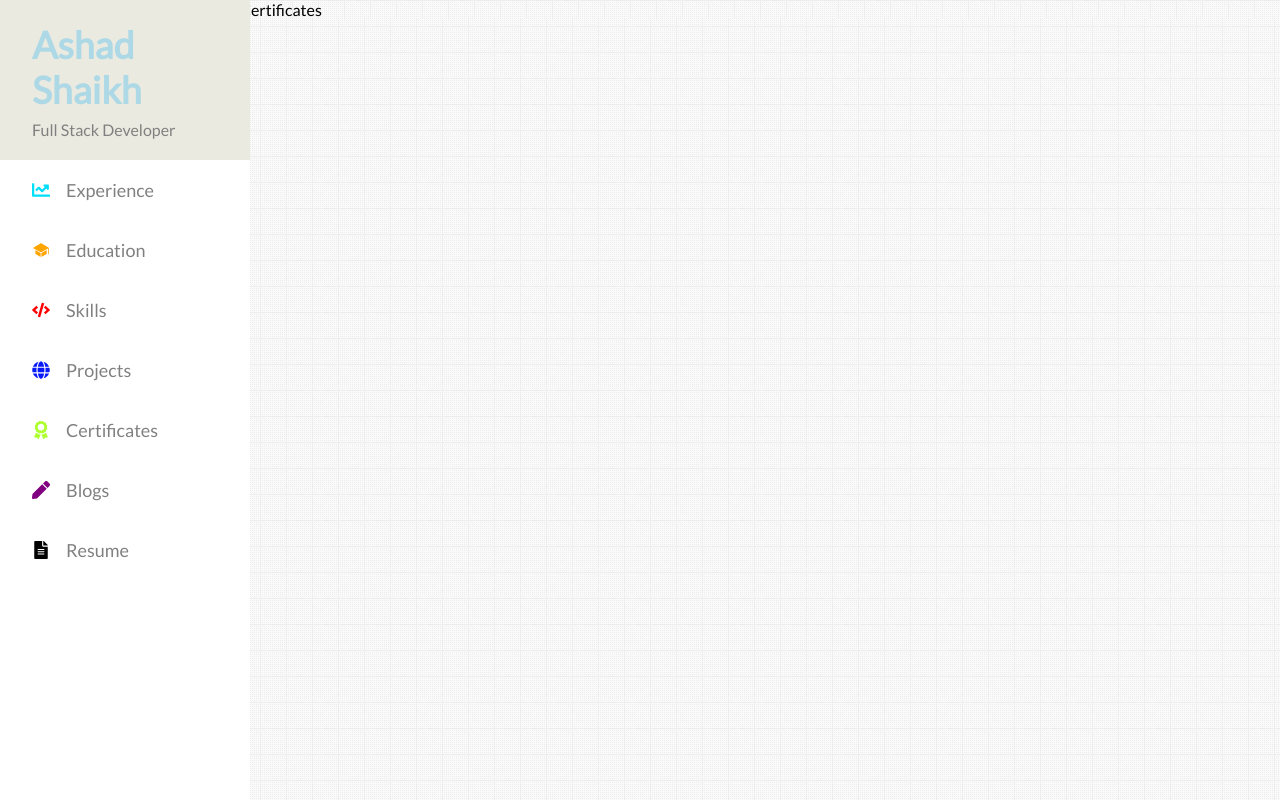
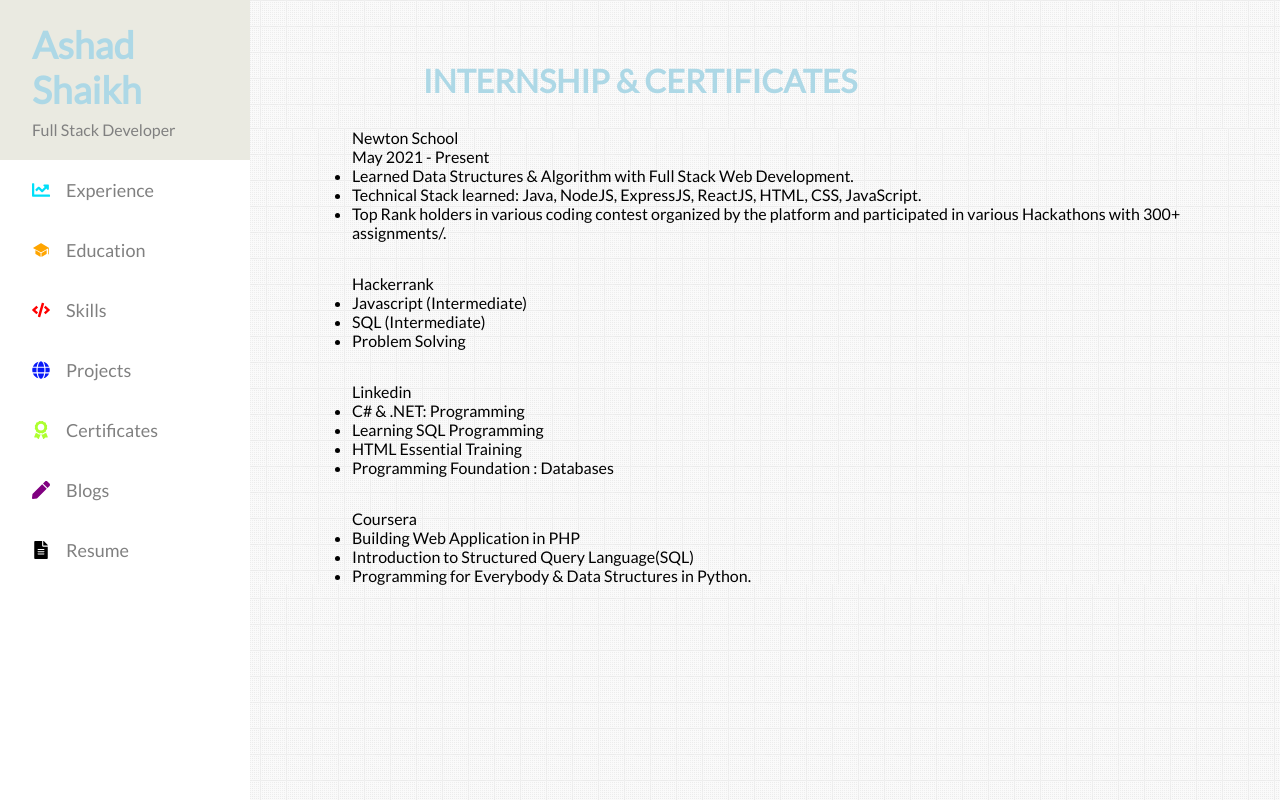
Before and after one commit to shaikhashad35/portfolio, a React (Create React App) app: page /certificates in a window 1280 px wide. Built offline with nearby package versions, Linux system fonts and the light colour scheme; the HTML template or start-up script is replaced by a standard one.

Commit message:
Certic=ficate component with GIt deploy setup

```diff
--- a/src/App.js
+++ b/src/App.js
@@ -15,7 +15,7 @@ function App() {
         <Navbar />
         <Switch>
           <Route path="/" exact component={About} />
-          <Route path="/about" exact component={About} />
+          <Route path="/about" component={About} />
           <Route path="/experience" component={Experience} />
           <Route path="/education" component={Education} />
           <Route path="/skills" component={Skills} />
--- a/src/components/About/style.css
+++ b/src/components/About/style.css
@@ -16,6 +16,9 @@
 .linkedin > svg {
   color: #00dff9 !important;
 }
+.github > svg {
+  color: black !important;
+}
 .iconProfile {
   font-size: 4rem;
 }
--- a/src/components/Blogs/index.js
+++ b/src/components/Blogs/index.js
@@ -8,6 +8,7 @@ import blog1img from "../../image/blog1.JPG";
 import blog2img from "../../image/blog2.JPG";
 import blog3img from "../../image/blog3.JPG";
 import blog4img from "../../image/blog4.JPG";
+import { Link } from "react-router-dom";
 
 export default function Blogs() {
   return (
@@ -15,26 +16,58 @@ export default function Blogs() {
       <div className="headName"> BLOGS </div>
       <div className="blogs">
         <Container>
-          <Row xs={1} md={2} className="g-4">
+          <Row xs={1} md={2} className="g-4 bloglist">
             <Col>
+              <Link
+                to={{
+                  pathname:
+                    "https://medium.com/@shaikhashad35/memory-caching-for-better-performance-d7c1c607e2c2",
+                }}
+                target="_blank"
+              >
                 <Card className="blogsDetails">
                   <Card.Img variant="top" src={blog1img} className="blogsImg" />
                 </Card>
+              </Link>
             </Col>
             <Col>
+              <Link
+                to={{
+                  pathname:
+                    "https://medium.com/@shaikhashad35/logging-and-log-maintenance-4676e14ec7c0",
+                }}
+                target="_blank"
+              >
                 <Card className="blogsDetails">
                   <Card.Img variant="top" src={blog2img} className="blogsImg" />
                 </Card>
+              </Link>
             </Col>
             <Col>
+              <Link
+                to={{
+                  pathname:
+                    "https://medium.com/@shaikhashad35/microservices-architecture-in-a-nutshell-4d3079f06adc",
+                }}
+                target="_blank"
+              >
                 <Card className="blogsDetails">
                   <Card.Img variant="top" src={blog3img} className="blogsImg" />
                 </Card>
+              </Link>
             </Col>
             <Col>
+              <Link
+                to={{
+                  pathname:
+                    "https://medium.com/@shaikhashad35/continuous-deployment-of-website-using-netlify-and-github-8ab5aeced21d",
+                }}
+                target="_blank"
+              >
                 <Card className="blogsDetails">
                   <Card.Img variant="top" src={blog4img} className="blogsImg" />
                 </Card>
+              </Link>
             </Col>
           </Row>
         </Container>
--- a/src/components/Certificates/index.js
+++ b/src/components/Certificates/index.js
@@ -1,5 +1,85 @@
 import React from "react";
+import "../Experience/style.css";
+import Card from "react-bootstrap/Card";
 
 export default function Certificates() {
-  return <div className="mainContent"> Certificates</div>;
+  const certificate = {
+    ns: [
+      `Learned Data Structures & Algorithm with Full Stack Web Development.`,
+      `Technical Stack learned: Java, NodeJS, ExpressJS, ReactJS, HTML, CSS, JavaScript. `,
+      `Top Rank holders in various coding contest organized by the platform and participated in various Hackathons with 300+ assignments/.`,
+    ],
+    hc: [`Javascript (Intermediate)`, `SQL (Intermediate)`, `Problem Solving`],
+    linkedin: [
+      `C# & .NET: Programming`,
+      `Learning SQL Programming`,
+      ` HTML Essential Training`,
+      `Programming Foundation : Databases`,
+    ],
+    coursera: [
+      `Building Web Application in PHP`,
+      `Introduction to Structured Query Language(SQL)`,
+      `Programming for Everybody & Data Structures in Python.`,
+    ],
+  };
+
+  return (
+    <div className="mainContent">
+      <div className="headName"> INTERNSHIP &amp; CERTIFICATES </div>
+      <div className="experiences">
+        <Card>
+          <Card.Body>
+            <Card.Title>Newton School</Card.Title>
+            <Card.Text>May 2021 - Present</Card.Text>
+            <Card.Text>
+              <ul>
+                {certificate.ns.map((desc) => {
+                  return <li>{desc}</li>;
+                })}
+              </ul>
+            </Card.Text>
+          </Card.Body>
+        </Card>
+        <Card>
+          <Card.Body>
+            <Card.Title>Hackerrank</Card.Title>
+
+            <Card.Text>
+              <ul>
+                {certificate.hc.map((desc) => {
+                  return <li>{desc}</li>;
+                })}
+              </ul>
+            </Card.Text>
+          </Card.Body>
+        </Card>
+        <Card>
+          <Card.Body>
+            <Card.Title> Linkedin</Card.Title>
+
+            <Card.Text>
+              <ul>
+                {certificate.linkedin.map((desc) => {
+                  return <li>{desc}</li>;
+                })}
+              </ul>
+            </Card.Text>
+          </Card.Body>
+        </Card>
+        <Card>
+          <Card.Body>
+            <Card.Title>Coursera</Card.Title>
+
+            <Card.Text>
+              <ul>
+                {certificate.coursera.map((desc) => {
+                  return <li>{desc}</li>;
+                })}
+              </ul>
+            </Card.Text>
+          </Card.Body>
+        </Card>
+      </div>
+    </div>
+  );
 }
--- a/src/components/Experience/style.css
+++ b/src/components/Experience/style.css
@@ -10,9 +10,14 @@
 .blogs {
   margin: 8rem 5rem 0rem 5rem;
 }
-
+.certificates {
+  margin: 8rem 5rem 0rem 5rem;
+}
+.bloglist {
+  margin-bottom: 10rem !important;
+}
 .container {
-  margin: 16rem 10rem 7rem 10rem;
+  margin: 26rem 10rem 7rem 10rem;
 }
 .blogsDetails {
   height: 22rem;
```
Also changed, not shown: package.json (+7 -1 lines), 1 other file (tests, documents, lock files or other folders). Lines whose indentation alone changed are shown as unchanged.
